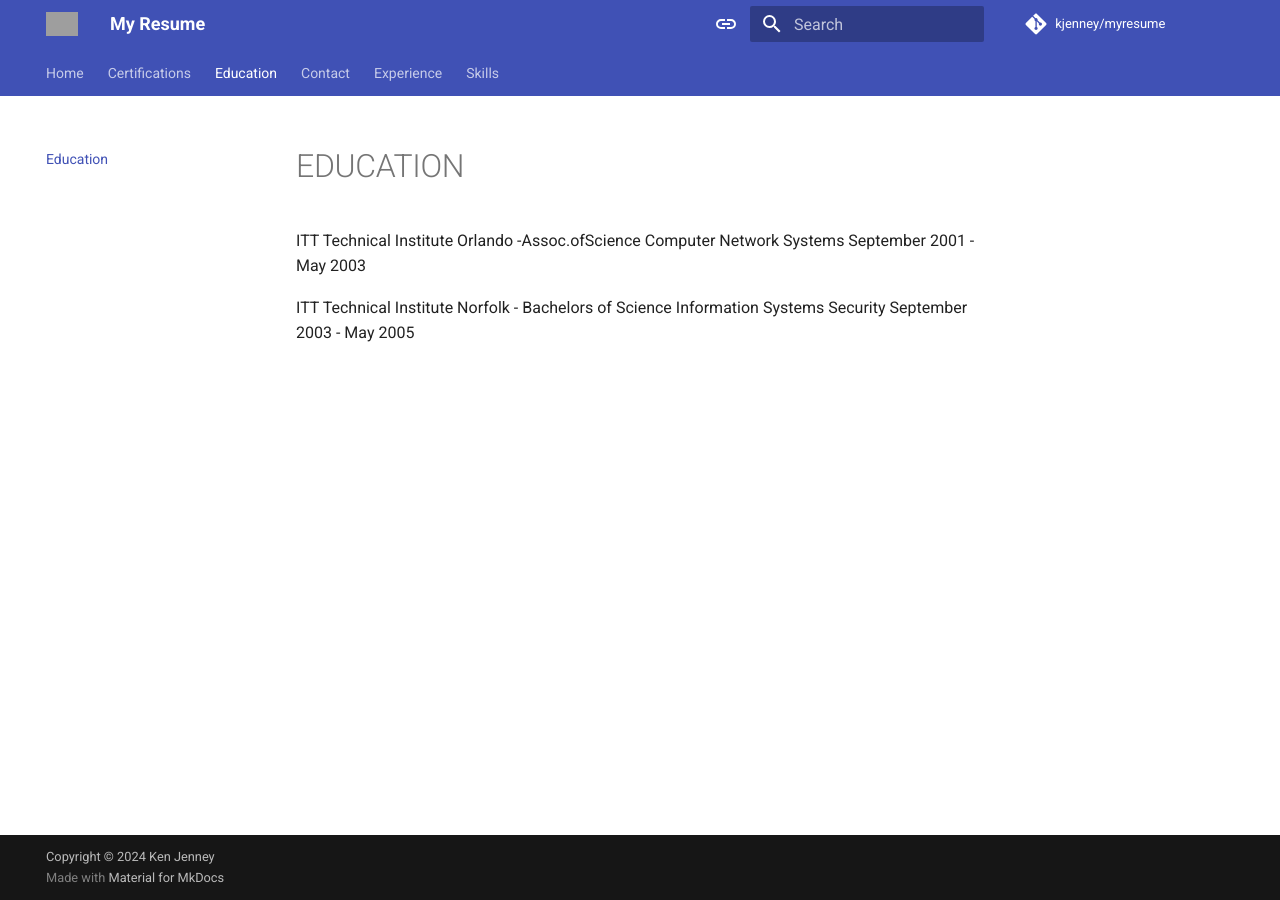
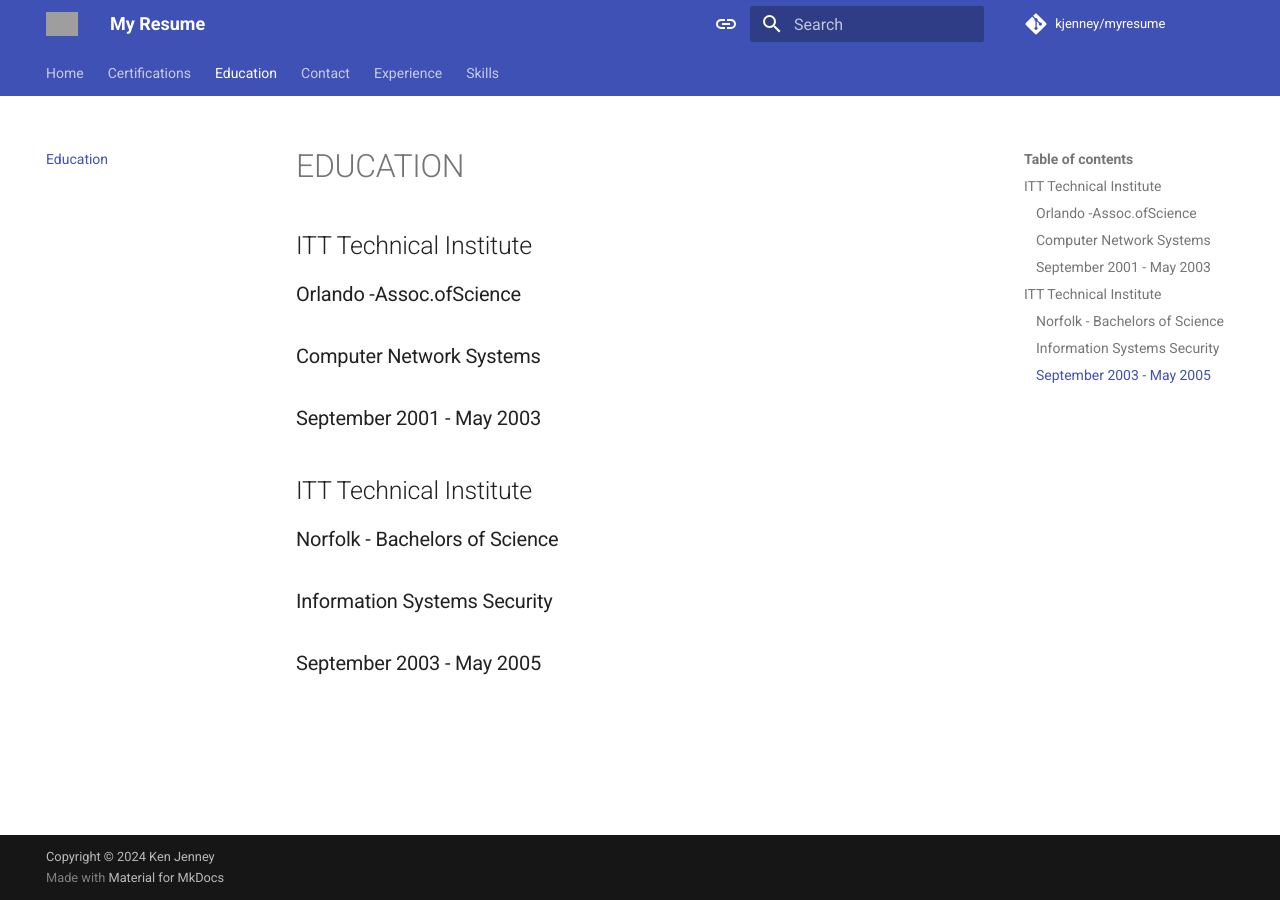
Before and after one commit to kjenney/myresume, an MkDocs documentation site: the page built from docs/education.md, in a window 1280 px wide. Built offline with MkDocs 1.6.1 and Material for MkDocs 9.7.7, drawn with Linux system fonts in a browser that asks for light colours; comment, search, counter and statistics services are not loaded; grey boxes are pictures that could not be loaded.

Commit message:
Update education.md

```diff
--- a/docs/education.md
+++ b/docs/education.md
@@ -1,11 +1,13 @@
 # EDUCATION
 
-ITT Technical Institute
-Orlando -Assoc.ofScience
-Computer Network Systems
-September 2001 - May 2003
+## ITT Technical Institute
 
-ITT Technical Institute
-Norfolk - Bachelors of Science
-Information Systems Security
-September 2003 - May 2005
+### Orlando -Assoc.ofScience
+### Computer Network Systems
+### September 2001 - May 2003
+
+## ITT Technical Institute
+
+### Norfolk - Bachelors of Science
+### Information Systems Security
+### September 2003 - May 2005
```
